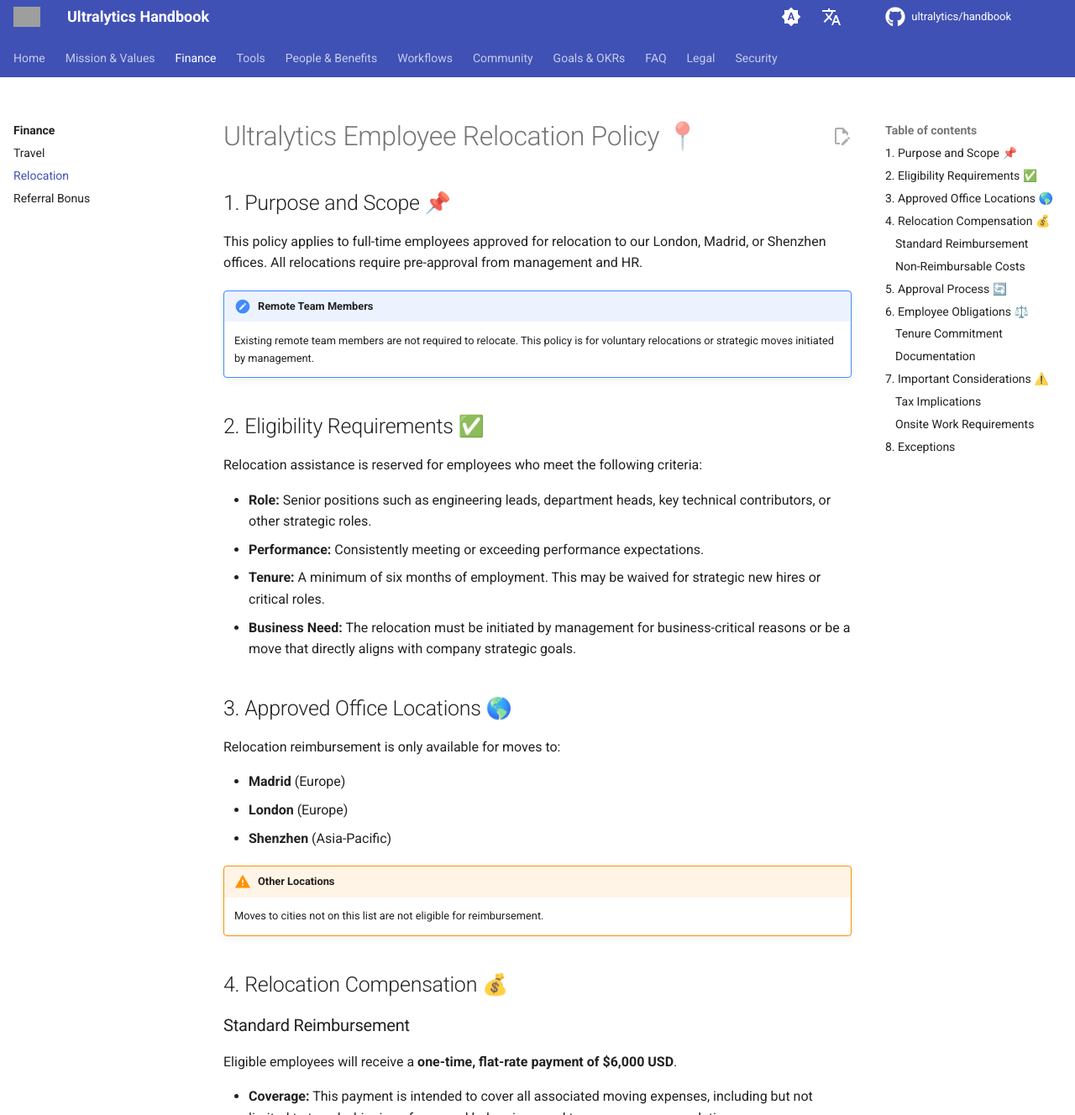
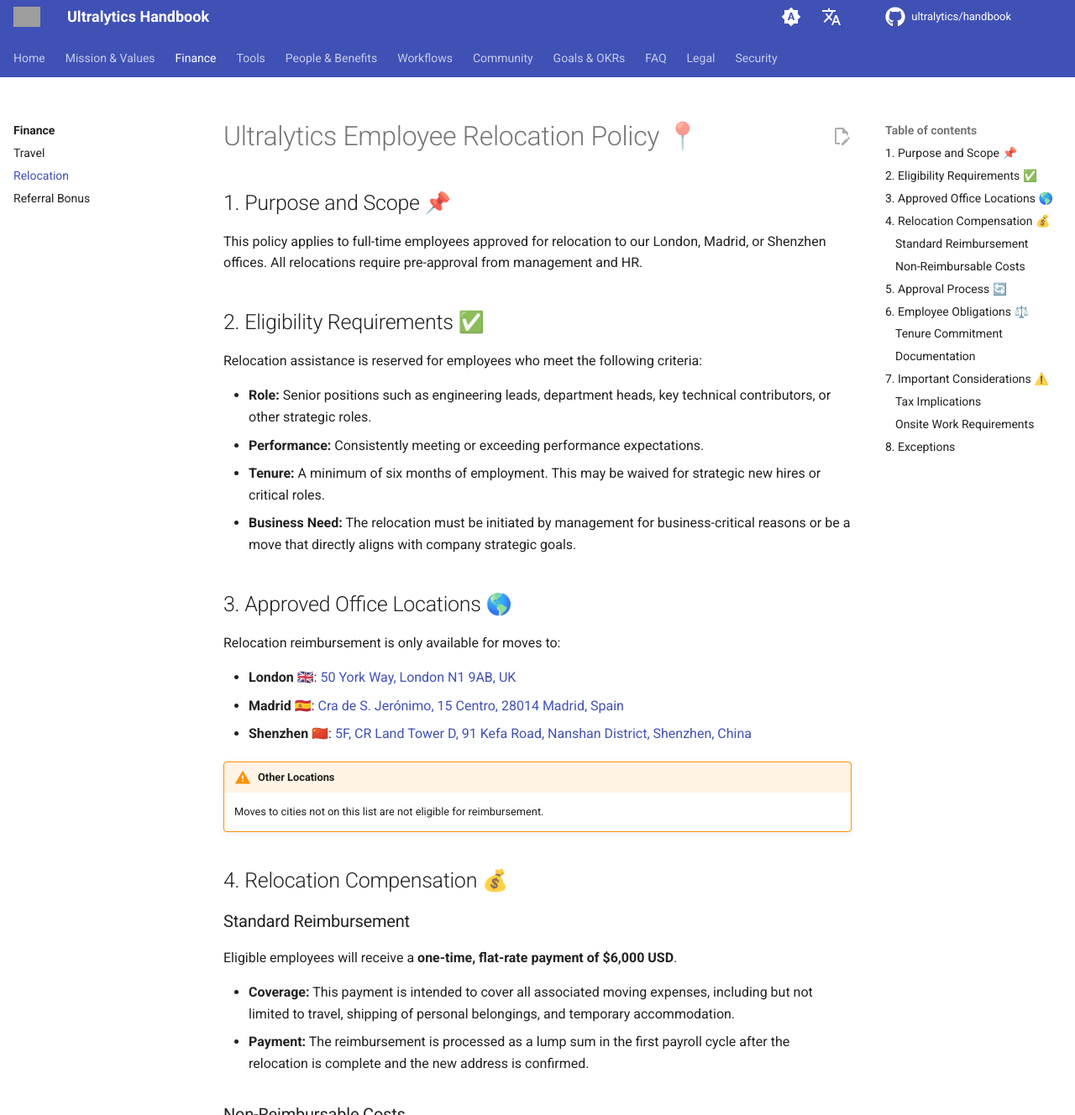
Before and after one commit to ultralytics/handbook, an MkDocs documentation site: the page built from docs/en/finance/relocation.md, in a window 1280 px wide and 1400 px high, cut to the strip 72-1400 px from the top of the window. Shown: the whole strip at 84% size. Built offline with MkDocs 1.6.1 and Material for MkDocs 9.7.7, drawn with Linux system fonts in a browser that asks for light colours; comment, search, counter and statistics services are not loaded; grey boxes are pictures that could not be loaded.

Commit message:
Add office addresses and Google Maps links

```diff
--- a/docs/en/finance/relocation.md
+++ b/docs/en/finance/relocation.md
@@ -8,10 +8,6 @@
 ## 1. Purpose and Scope 📌
 
 This policy applies to full-time employees approved for relocation to our London, Madrid, or Shenzhen offices. All relocations require pre-approval from management and HR.
-
-!!! note "Remote Team Members"
-
-    Existing remote team members are not required to relocate. This policy is for voluntary relocations or strategic moves initiated by management.
 
 ## 2. Eligibility Requirements ✅
 
@@ -26,9 +22,9 @@
 
 Relocation reimbursement is only available for moves to:
 
-- **Madrid** (Europe)
-- **London** (Europe)
-- **Shenzhen** (Asia-Pacific)
+- **London** 🇬🇧: [50 York Way, London N1 9AB, UK](https://maps.google.com/?q=50+York+Way,+London+N1+9AB,+UK)
+- **Madrid** 🇪🇸: [Cra de S. Jerónimo, 15 Centro, 28014 Madrid, Spain](https://maps.google.com/?q=Cra+de+S.+Jerónimo,+15+Centro,+28014+Madrid,+Spain)
+- **Shenzhen** 🇨🇳: [5F, CR Land Tower D, 91 Kefa Road, Nanshan District, Shenzhen, China](https://maps.google.com/?q=5F,+CR+Land+Tower+D,+91+Kefa+Road,+Nanshan+District,+Shenzhen,+China)
 
 !!! warning "Other Locations"
 
```
Also changed, not shown: docs/en/contributions/community-engagement.md (+3 -3 lines), docs/en/contributions/how-to-contribute.md (+2 -2 lines), docs/en/faq/index.md (+1 -1 lines), docs/en/people/onboarding.md (+1 -1 lines), docs/en/workflows/ci-testing.md (+1 -1 lines).
